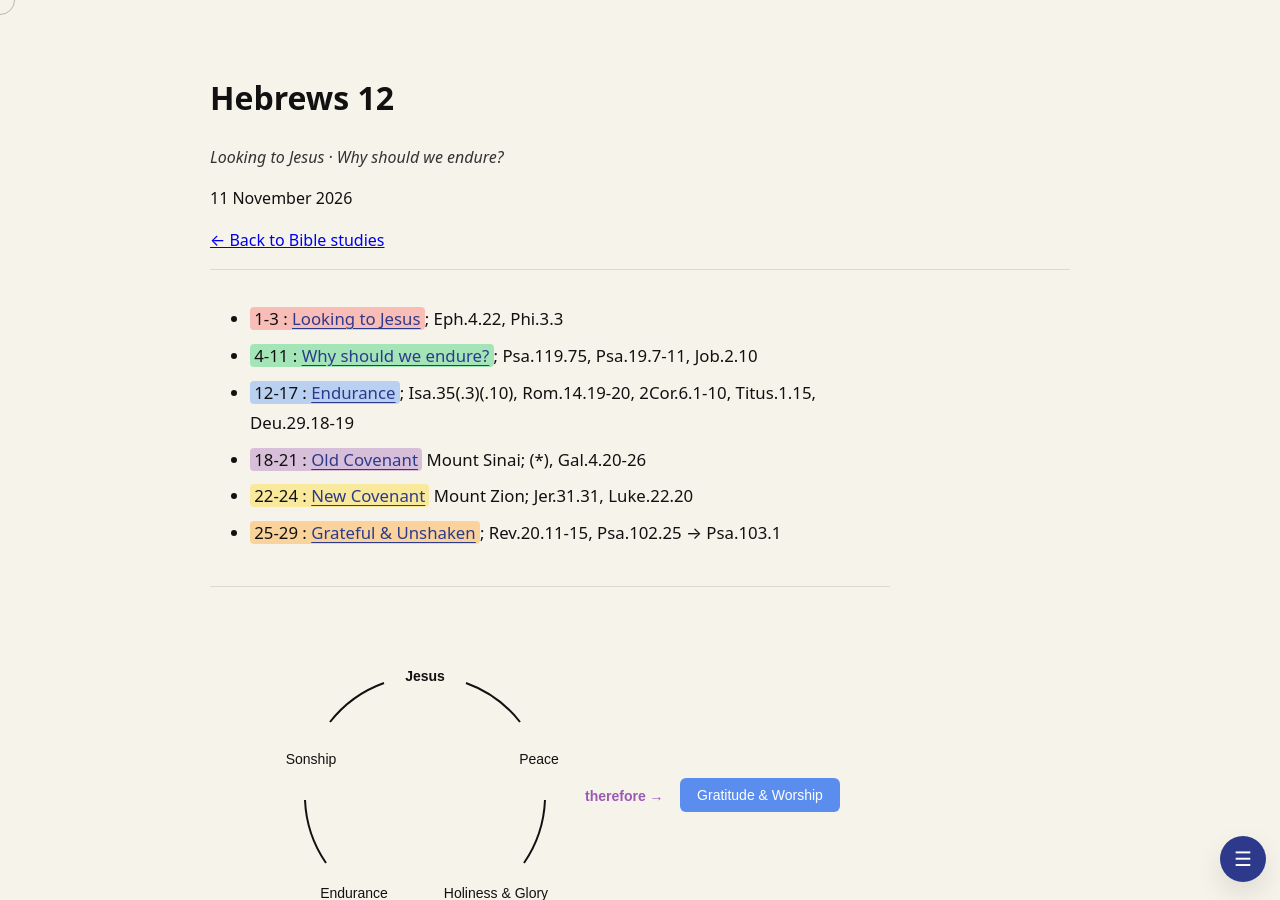
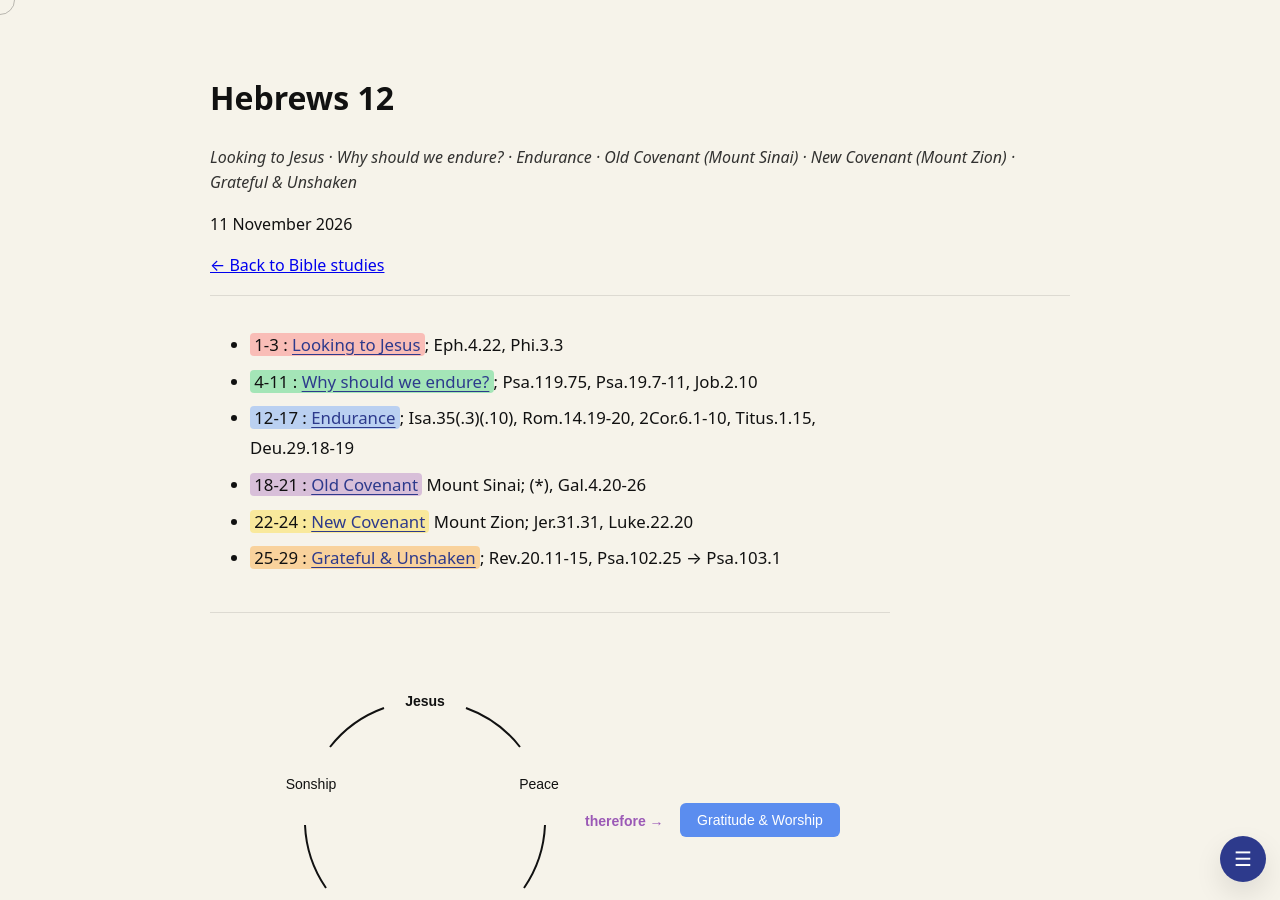
Before and after one commit to Wagz28/Wagz28.github.io, a Jekyll site: the page built from _studies/hebrews-12.html, in a window 1280 px wide and 900 px high. Built offline with Jekyll 4.4.1, drawn with Linux system fonts in a browser that asks for light colours.

Commit message:
Hebrews 12 subtitle: all six main sections
Co-Authored-By: Claude Opus 5.5 <noreply@anthropic.com>

```diff
--- a/_studies/hebrews-12.html
+++ b/_studies/hebrews-12.html
@@ -1,7 +1,7 @@
 ---
 title: "Hebrews 12"
 date: 2026-11-11
-summary: "Looking to Jesus · Why should we endure?"
+summary: "Looking to Jesus · Why should we endure? · Endurance · Old Covenant (Mount Sinai) · New Covenant (Mount Zion) · Grateful & Unshaken"
 ---
 <button class="nb" id="nb" type="button">☰</button><nav id="nv"><div class="nh">Contents</div><a class="l2" href="#top">↑ Top</a><a class="l2" href="#posture">Posture</a><a class="l2" href="#looking-to-jesus">Looking to Jesus</a><a class="l2" href="#why-should-we-endure">Why should we endure?</a><a class="l2" href="#endurance">Endurance</a><a class="l2" href="#old-covenant-mount-sinai">Old Covenant (Mount Sinai)</a><a class="l3" href="#unapproachable-holiness-glory">Unapproachable Holiness &amp; Glory</a><a class="l3" href="#two-sons-two-main-covenants">Two sons; two (main) covenants</a><a class="l2" href="#new-covenant-mount-zion">New Covenant (Mount Zion)</a><a class="l2" href="#grateful-unshaken">Grateful &amp; Unshaken</a><a class="l2" href="#salvation-song">Salvation Song</a></nav><ul>
 <li><mark style="background:#ff525255">1-3 : <a href="#looking-to-jesus">Looking to Jesus</a></mark>; Eph.4.22, Phi.3.3</li>
```
